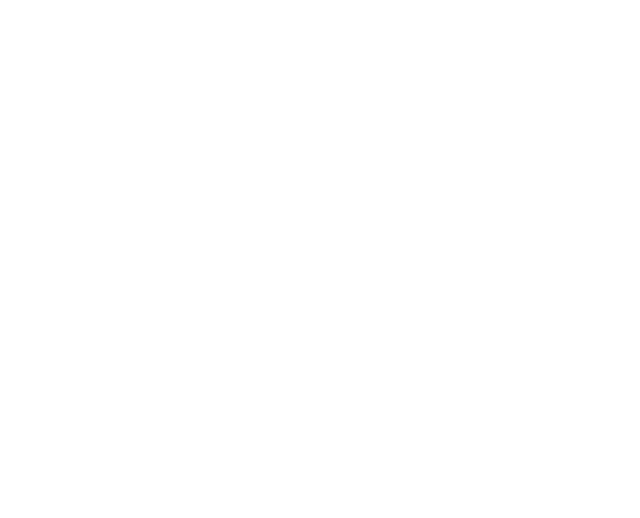
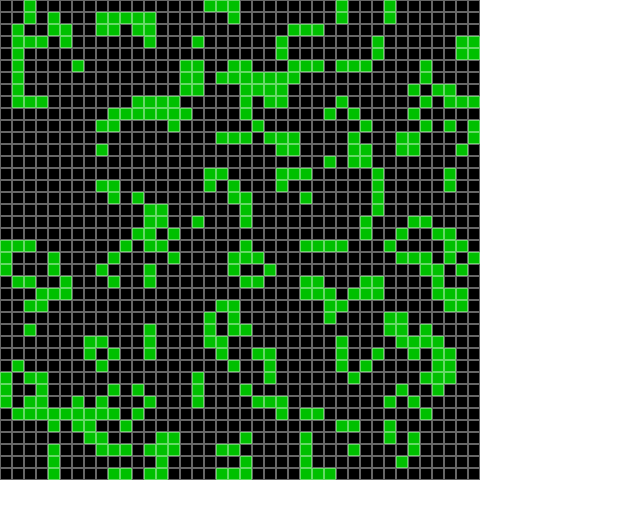
Before and after one commit to mkermani144/freecodecamp-projects, a React (Create React App) app in the folder game-of-life/: page / in a window 1280 px wide. Shown: the top 518 px of the page, without its empty margins (0-640 px from the left). Built offline with nearby package versions, Linux system fonts and the light colour scheme.

Commit message:
Add BoardContainer to App

```diff
--- a/game-of-life/src/App.js
+++ b/game-of-life/src/App.js
@@ -1,11 +1,12 @@
 import React, { Component } from 'react';
+import BoardContainer from './BoardContainer';
 import './App.css';
 
 class App extends Component {
   render() {
     return (
       <div className="App">
-
+        <BoardContainer />
       </div>
     );
   }
```
